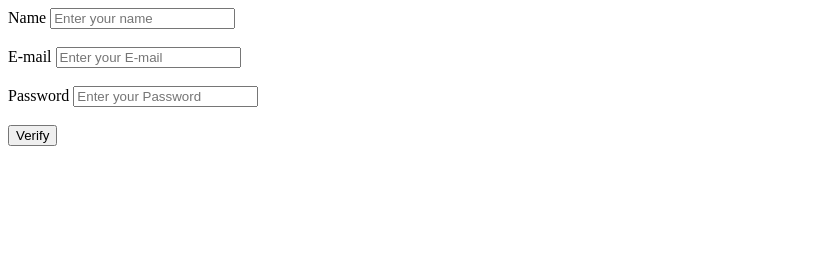
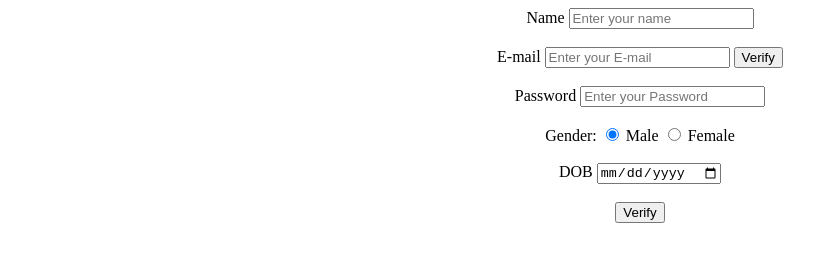
Before and after one commit to Parvchikara77/Parv-Chikara, a plain HTML site: page form.html in a window 1280 px wide. Shown: the whole page, without its empty margins (0-838 px from the left). Drawn offline with Linux system fonts and the light colour scheme.

Commit message:
Added DOB,updated gender,added verify button

```diff
--- a/form.html
+++ b/form.html
@@ -6,18 +6,31 @@
     <title>Document</title>
 </head>
 <body>
-    <Form Action="">
+    <Form Action="" align="center" font size="100px">
 
         <label for ="">Name</label>
         <input type="text" placeholder="Enter your name"> <br><br>
 
         <label for="E-mail">E-mail</label>
-        <input type="E-mail" placeholder="Enter your E-mail"> <br><br>
+        <input type="E-mail" placeholder="Enter your E-mail"> <button>Verify</button> <br><br>
 
         <label for="Password">Password</label>
         <input type="Password" placeholder="Enter your Password"> <br><br>
 
-        <button>Verify</button>
+        <label for ="">Gender:</label>
+        <input type ="radio" name="Gender" id="Male" value="male" checked>
+        <label for ="Male">Male</label>
+        <input type ="radio" name="Gender" id="Female" value="Female">
+        <label for="Female">Female</label> <br><br>
+
+        <label for ="DOB">DOB</label>
+        <input type="date" id="DOB" name="DOB" > <br><br>
+
+        <button>Verify</button> <br><br>
+
+
+
+
     </Form>
 </body>
 </html>
```
